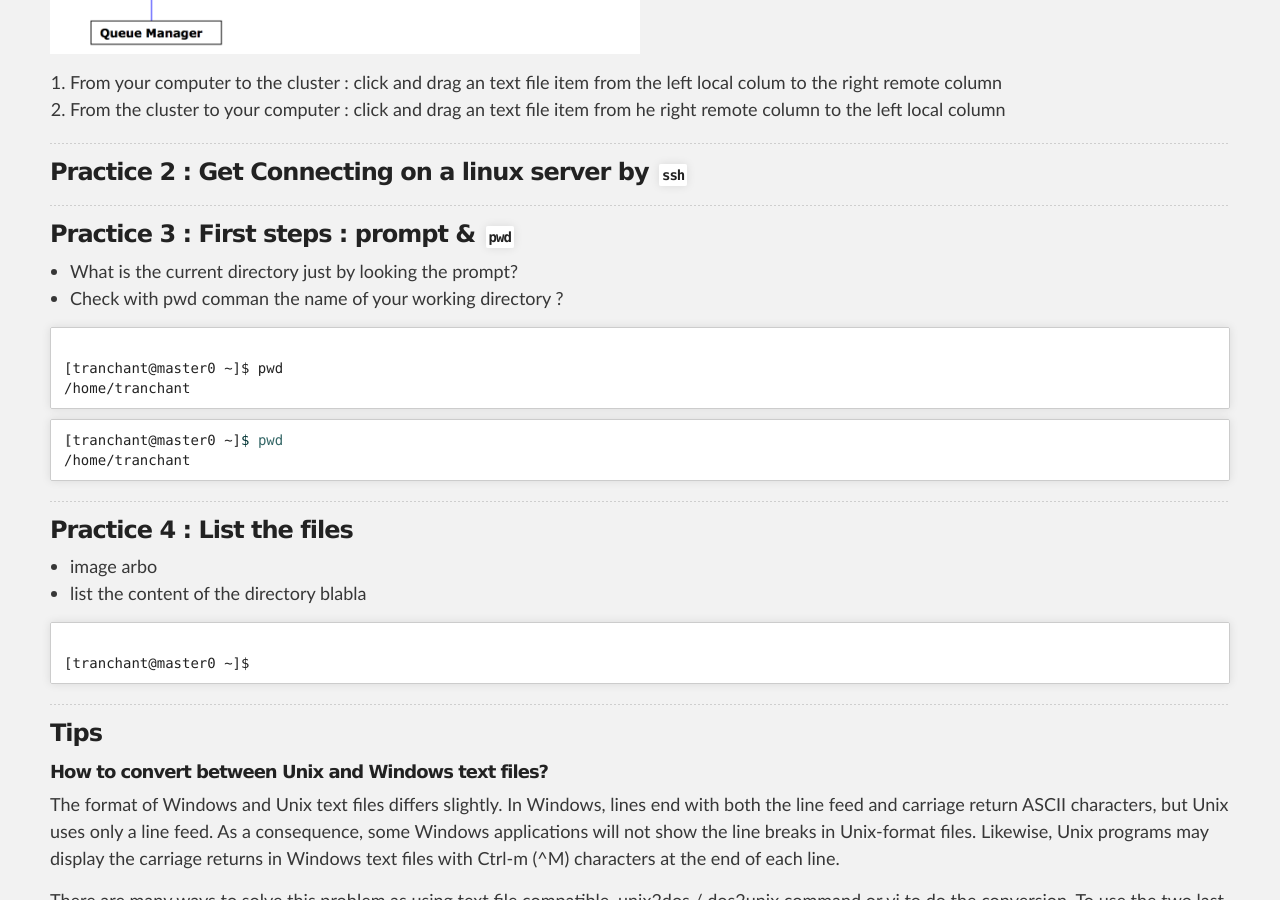
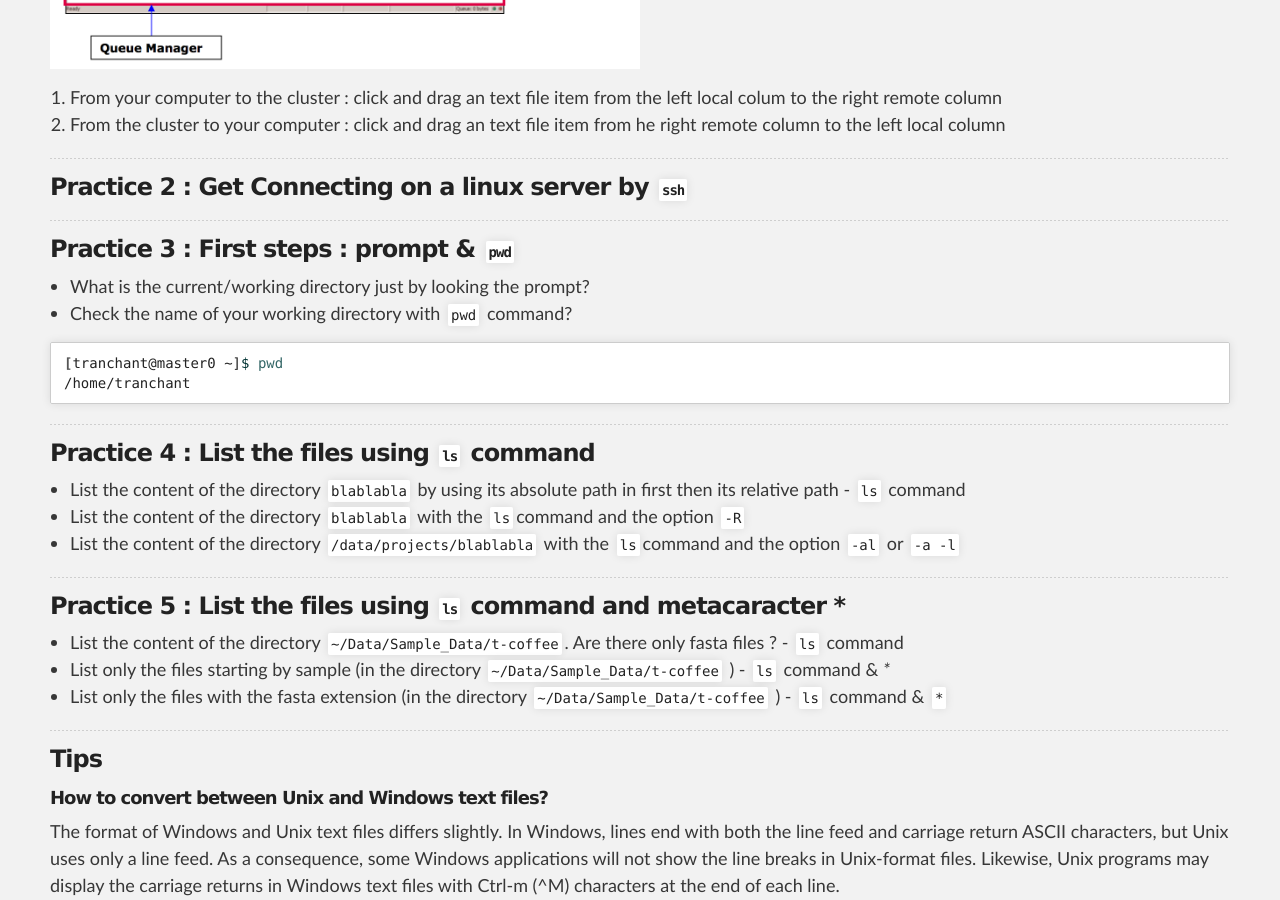
Before and after one commit to SouthGreenPlatform/trainings, a Jekyll site: the page built from _pages/linux/linuxPractice.md, in a window 1280 px wide and 900 px high, scrolled down 2811 px. Built offline with Jekyll 4.4.1, drawn with Linux system fonts in a browser that asks for light colours; nearby versions of some CDN libraries; some of the changed text lies outside the part shown.

Commit message:
Update linuxPractice.md

```diff
--- a/_pages/linux/linuxPractice.md
+++ b/_pages/linux/linuxPractice.md
@@ -20,10 +20,11 @@ description: Linux Practice page
 
 <!-- TOC depthFrom:2 depthTo:2 withLinks:1 updateOnSave:1 orderedList:0 -->
 * [Preambule: Softwares to install before connecting to a distant linux server ](#preambule)
-* [Practice 1: Transferring files](#practice-1)
-* [Practice 2: Get Connecting](#practice-2)
-* [Practice 3: First steps : prompt & pwd](#practice-3)
-* [Practice 4: List the files ](#practice-4)
+* [Practice 1: Transferring files with filezilla `sftp`](#practice-1)
+* [Practice 2: Get Connecting on a linux server by `ssh`](#practice-2)
+* [Practice 3: First steps : prompt & `pwd`command](#practice-3)
+* [Practice 4: List the files using `ls` command](#practice-4)
+* [Practice 5 : List the files using `ls` command and metacaracter _*_](#practice-5)
 * [Tips](#tips)
   - [How to convert between Unix and Windows text files?](#convertFileFormat)
   - [How to open and read a file through a text editor on a distant linux server?](#readFile)
@@ -66,10 +67,10 @@ description: Linux Practice page
 
 
 <a name="practice-1"></a>
-### Practice 1 : Transferring files `sftp`
+### Practice 1 : Transferring files with filezilla `sftp`
 
 
-_Download and install FileZilla_
+##### Download and install FileZilla
 
 
 ##### Open FileZilla and save the IRD cluster into the site manager
@@ -104,13 +105,8 @@ In the FileZilla menu, go to _File > Site Manager_. Then go through these 5 step
 <a name="practice-3"></a>
 ###  Practice 3 : First steps : prompt & `pwd`
 
-* What is the current directory just by looking the prompt?
-* Check with pwd comman the name of your working directory ?
-
-<pre><code>
-[tranchant@master0 ~]$ pwd
-/home/tranchant
-</code></pre>
+* What is the current/working directory just by looking the prompt?
+* Check the name of your working directory with `pwd` command?
 
 {% highlight bash %}
 [tranchant@master0 ~]$ pwd
@@ -120,14 +116,20 @@ In the FileZilla menu, go to _File > Site Manager_. Then go through these 5 step
 -----------------------
 
 <a name="practice-4"></a>
-### Practice 4 : List the files
+### Practice 4 : List the files using `ls` command
 
-* image arbo
-* list the content of the directory blabla
+* List the content of the directory `blablabla` by using its absolute path in first then its relative path - `ls` command
+* List the content of the directory `blablabla` with the `ls`command and the option `-R`
+* List the content of the directory `/data/projects/blablabla` with the `ls`command and the option `-al` or `-a -l`
 
-<pre><code>
-[tranchant@master0 ~]$
-</code></pre>
+-----------------------
+
+<a name="practice-5"></a>
+### Practice 5 : List the files using `ls` command and metacaracter _*_
+
+* List the content of the directory `~/Data/Sample_Data/t-coffee`. Are there only fasta files ? - `ls` command
+* List only the files starting by sample (in the directory `~/Data/Sample_Data/t-coffee` ) -  `ls` command & _*_
+* List only the files with the fasta extension (in the directory `~/Data/Sample_Data/t-coffee` ) -  `ls` command & `*`
 
 -----------------------
 
```
